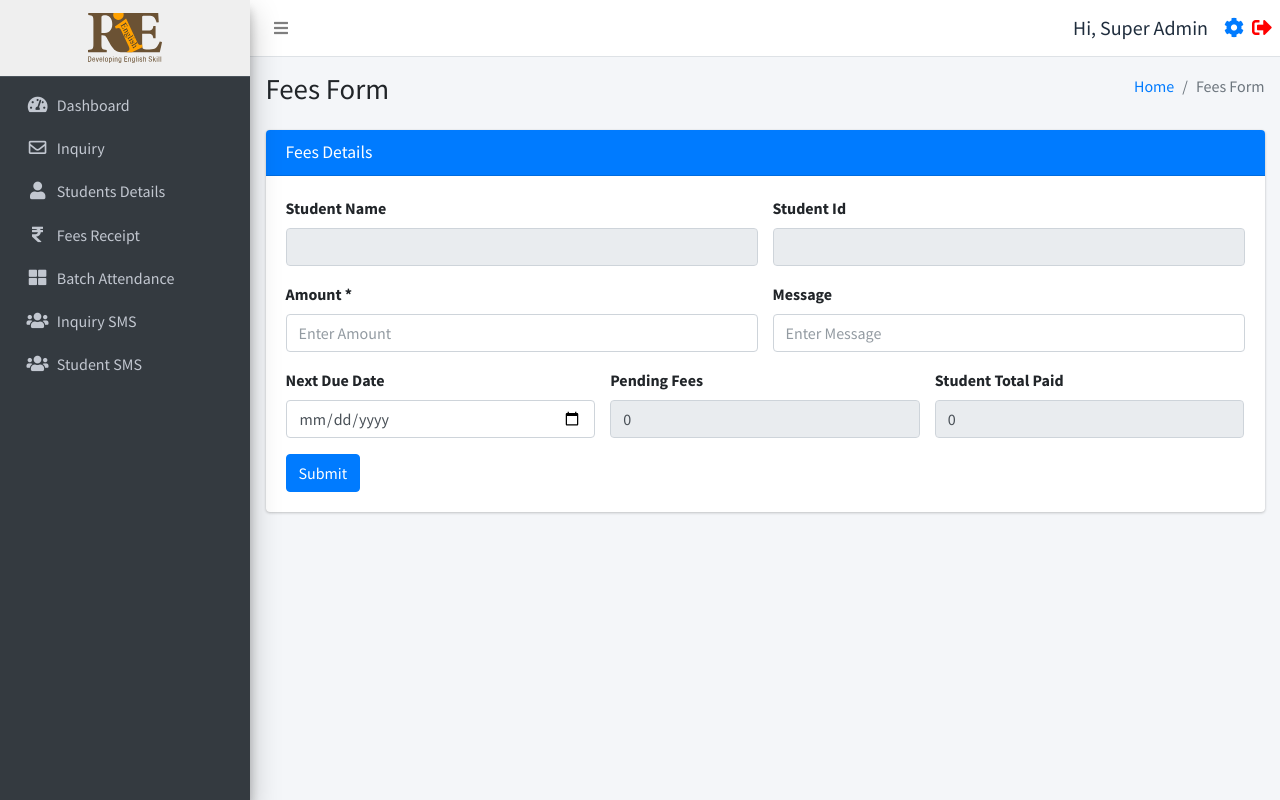
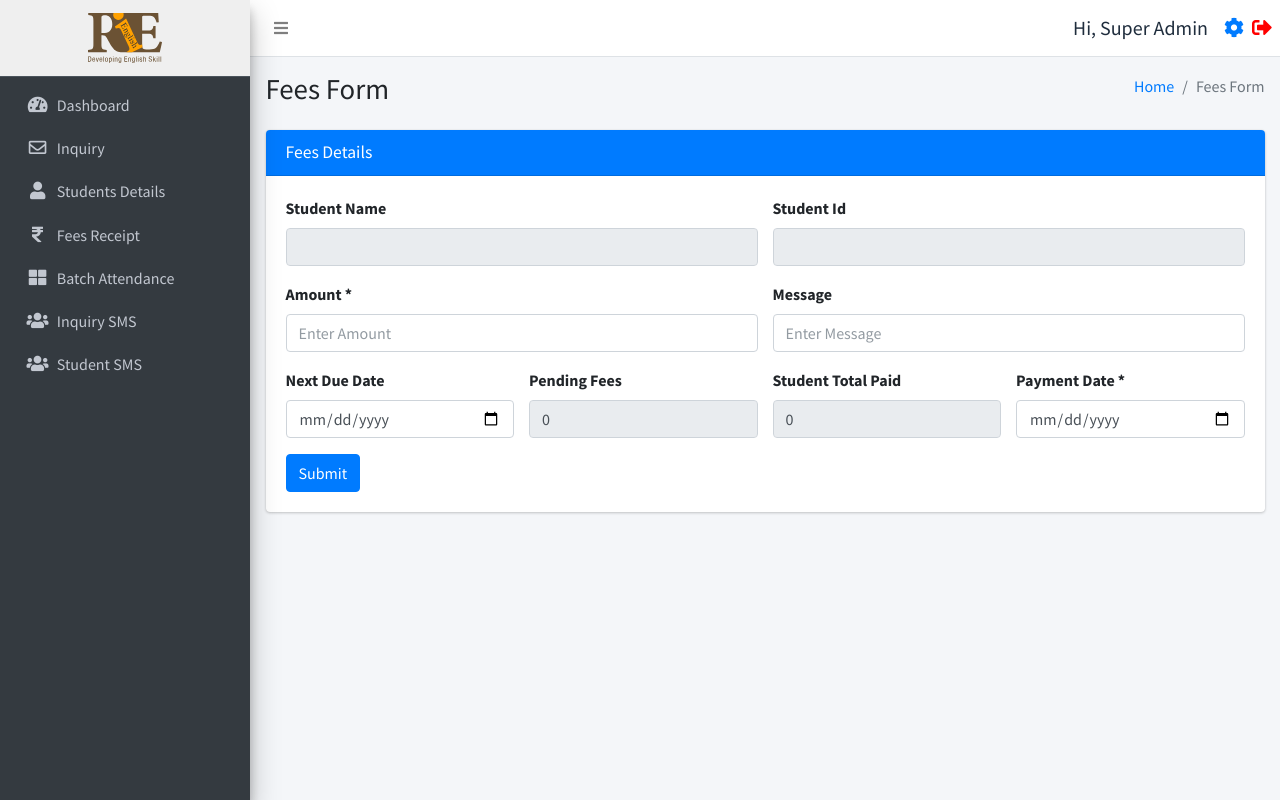
Before and after one commit to prem-credsoft/student-attendance-management, a PHP site: page /feesform.php in a window 1280 px wide. Run offline with PHP 8.4, Linux system fonts and the light colour scheme; the visitor is signed in with stand-in values (Sample User, id 1); data comes from the database, SQL or seed files in the repository; some libraries are stand-ins or nearby versions.

Commit message:
Update Fees & Inquire Form

```diff
--- a/feesform.php
+++ b/feesform.php
@@ -14,8 +14,9 @@
         -webkit-appearance: none;
         margin: 0;
     }
+
     input[type=number] {
-        -moz-appearance: textfield; /* Firefox */
+        -moz-appearance: textfield;
     }
 </style>
 <?php
@@ -135,14 +136,14 @@ $isFullyPaid = $selectedStudent && $selectedStudent['pending_fees'] == 0;
                                         </div>
                                     </div>
                                     <div class="row">
-                                        <div class="col-md-4">
+                                        <div class="col-md-3">
                                             <div class="form-group">
                                                 <label for="due_date">Next Due Date</label>
                                                 <input type="date" class="form-control" id="due_date" name="due_date"
                                                     value="<?php echo htmlspecialchars($dueDate ?? ''); ?>">
                                             </div>
                                         </div>
-                                        <div class="col-md-4">
+                                        <div class="col-md-3">
                                             <div class="form-group">
                                                 <label for="pending_fees">Pending Fees</label>
                                                 <input type="text" class="form-control" id="pending_fees"
@@ -151,12 +152,20 @@ $isFullyPaid = $selectedStudent && $selectedStudent['pending_fees'] == 0;
                                                     readonly>
                                             </div>
                                         </div>
-                                        <div class="col-md-4">
+                                        <div class="col-md-3">
                                             <div class="form-group">
                                                 <label for="total_paid">Student Total Paid</label>
                                                 <input type="text" class="form-control" id="total_paid" name="total_paid"
                                                     value="<?php echo htmlspecialchars($selectedStudent['paid_fees'] ?? '0'); ?>"
                                                     readonly>
+                                            </div>
+                                        </div>
+                                        <div class="col-md-3">
+                                            <div class="form-group">
+                                                <label for="payment_date">Payment Date *</label>
+                                                <input type="date" class="form-control" id="payment_date"
+                                                    name="payment_date"
+                                                    value="<?php echo htmlspecialchars($paymentDate ?? ''); ?>" required>
                                             </div>
                                         </div>
                                     </div>
--- a/feesrequest.php
+++ b/feesrequest.php
@@ -6,8 +6,8 @@ if ($_SERVER['REQUEST_METHOD'] == 'POST') {
     $studentId = $_POST['student_id'] ?? null;
     $amount = $_POST['amount'] ?? null;
     $message = $_POST['message'] ?? '';
-    $paymentDate = date('Y-m-d');
-    $dueDate = $_POST['due_date'] ?? null;  // Capture the due date from the form
+    $paymentDate = $_POST['payment_date'];  // Use the provided payment date
+    $dueDate = $_POST['due_date'] ?? null;
 
     if (!$studentId || !$amount) {
         echo json_encode(['success' => false, 'message' => 'Required fields are missing.']);
@@ -19,7 +19,7 @@ if ($_SERVER['REQUEST_METHOD'] == 'POST') {
         'amount' => $amount,
         'payment_date' => $paymentDate,
         'message' => $message,
-        'due_date' => $dueDate  // Include the due date in the data
+        'due_date' => $dueDate
     ];
 
     if ($id) {
--- a/inquiryrequest.php
+++ b/inquiryrequest.php
@@ -10,7 +10,7 @@ if ($_SERVER['REQUEST_METHOD'] === 'POST') {
         'address' => $_POST['address'] ?? '',
         'time_of_classes' => $_POST['time_of_classes'] ?? '',
         'profession' => $_POST['profession'] ?? 'Other',
-        'date' => date('Y-m-d')
+        'date' => $_POST['inquire_date'] ?? ''
     ];
 
     // Check for empty required fields
```
Also changed, not shown: inquiryform.php (+19 -4 lines). Lines whose indentation alone changed are shown as unchanged.
